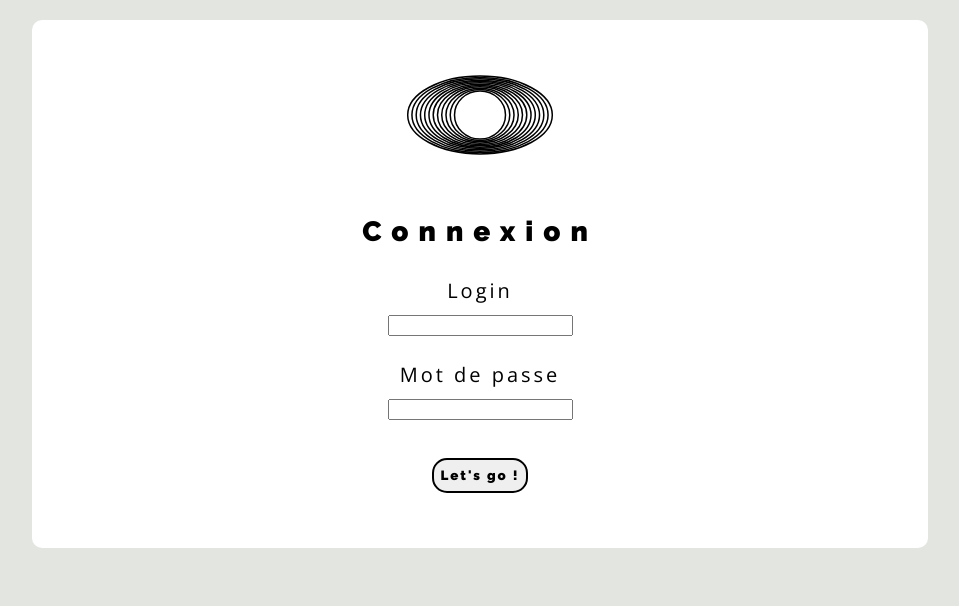
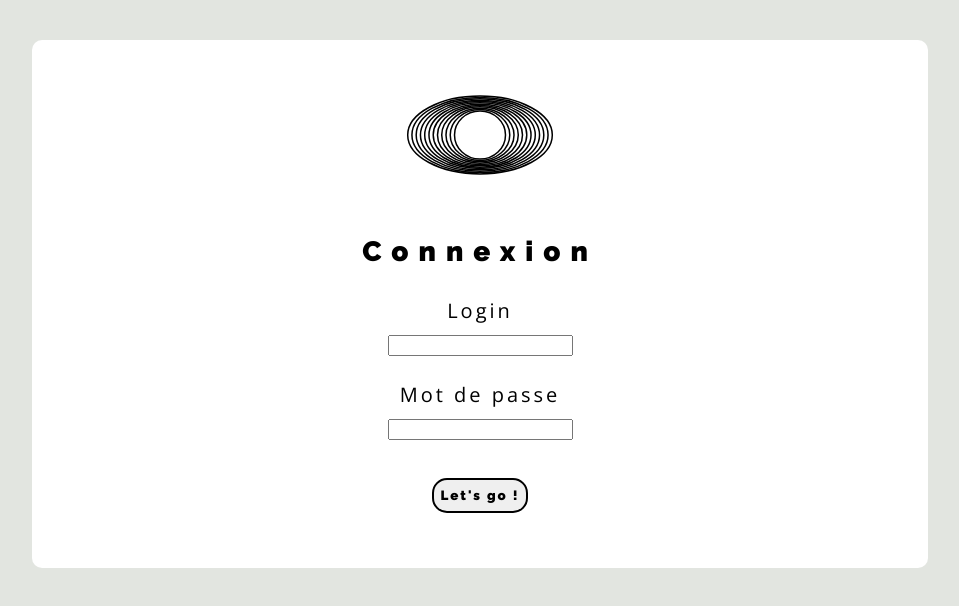
Before and after one commit to clairebrn/intranet, a React (Vite) app in the folder client/: page /login in a window 1280 px wide. Shown: the top 606 px of the page, without its empty margins (160-1119 px from the left). Built offline with nearby package versions, Linux system fonts and the light colour scheme.

Commit message:
sauvegarde générale

```diff
--- a/client/src/styles/Login.module.css
+++ b/client/src/styles/Login.module.css
@@ -1,3 +1,7 @@
+.body {
+  margin-top: 20px;
+}
+
 .post {
   position: relative;
   margin: 20px;
@@ -74,4 +78,7 @@
     margin-left: auto;
     margin-right: auto;
   }
+  .body {
+    margin-top: 40px;
+  }
 }
```
